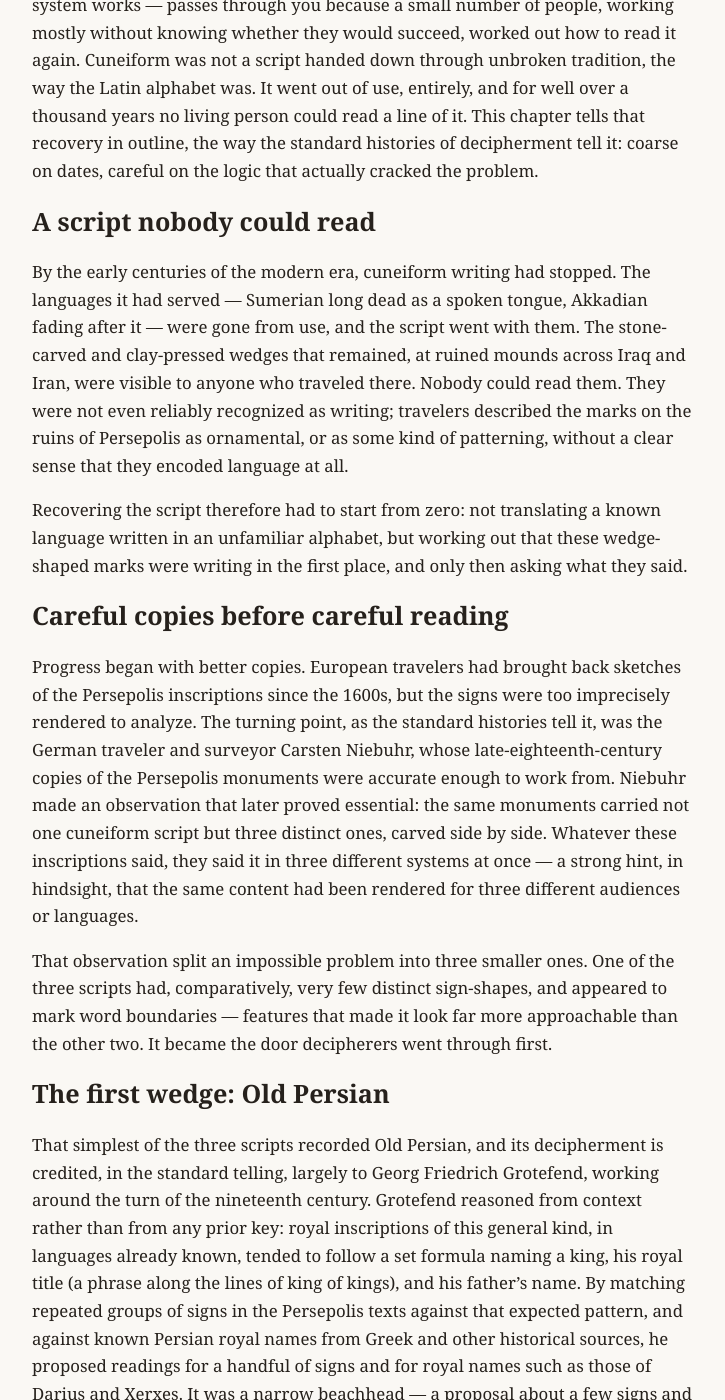
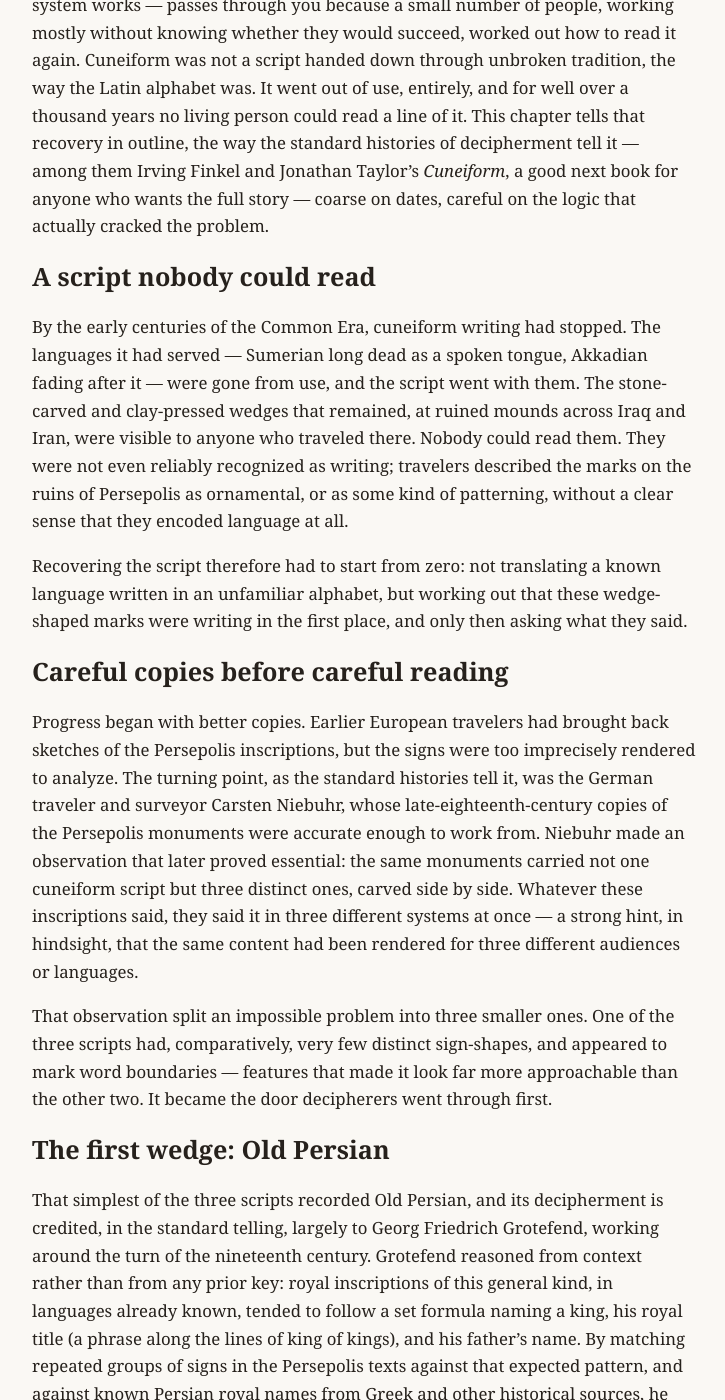
Before and after one commit to arvicco/nabu-edubba, a Jekyll site: the page built from site/cuneiform/101/09-decipherment.md, in a window 1280 px wide and 1400 px high, scrolled down 249 px. Shown: the whole window, without its empty margins (276-1001 px from the left). Built offline with Jekyll 4.4.1, drawn with Linux system fonts in a browser that asks for light colours; some of the changed text lies outside the part shown.

Commit message:
feat: chs. 07-09 — tablet house, many tongues, decipherment (M2-11..13)
Three delegated implementation-tier chapters, each reviewed. Ch. 07:
the e-dub-ba-a, Schooldays summarized with Kramer attribution,
curriculum/roles/lentil tablets, lexical lists as proto-dictionaries,
colophons and libraries (review fixes: over-assertive etymology
softened, workaround links to wrong targets unlinked, ch. 08/09
reference corrected). Ch. 08: the three-millennia arc in coarse
standard periods, one-script-many-languages mechanics tied to ch. 03
polyvalency, adapters + Ugaritic/Old Persian special cases, catalog
bridge (accepted as-is). Ch. 09: decipherment within the given
factual anchors, mandatory top-tier fact review passed (fixes:
Common-Era phrasing, closing link). TOC rows linked.

Co-Authored-By: Claude Fable 5 <noreply@anthropic.com>

```diff
--- a/site/cuneiform/101/09-decipherment.md
+++ b/site/cuneiform/101/09-decipherment.md
@@ -24,12 +24,13 @@ handed down through unbroken tradition, the way the Latin alphabet
 was. It went out of use, entirely, and for well over a thousand years
 no living person could read a line of it. This chapter tells that
 recovery in outline, the way the standard histories of decipherment
-tell it: coarse on dates, careful on the logic that actually cracked
-the problem.
+tell it — among them Irving Finkel and Jonathan Taylor's *Cuneiform*,
+a good next book for anyone who wants the full story — coarse on
+dates, careful on the logic that actually cracked the problem.
 
 ## A script nobody could read
 
-By the early centuries of the modern era, cuneiform writing had
+By the early centuries of the Common Era, cuneiform writing had
 stopped. The languages it had served — Sumerian long dead as a
 spoken tongue, Akkadian fading after it — were gone from use, and the
 script went with them. The stone-carved and clay-pressed wedges that
@@ -46,9 +47,9 @@ place, and only then asking what they said.
 
 ## Careful copies before careful reading
 
-Progress began with better copies. European travelers had brought
-back sketches of the Persepolis inscriptions since the 1600s, but the
-signs were too imprecisely rendered to analyze. The turning point,
+Progress began with better copies. Earlier European travelers had
+brought back sketches of the Persepolis inscriptions, but the signs
+were too imprecisely rendered to analyze. The turning point,
 as the standard histories tell it, was the German traveler and
 surveyor Carsten Niebuhr, whose late-eighteenth-century copies of the
 Persepolis monuments were accurate enough to work from. Niebuhr made
@@ -77,8 +78,8 @@ known, tended to follow a set formula naming a king, his royal title
 By matching repeated groups of signs in the Persepolis texts against
 that expected pattern, and against known Persian royal names from
 Greek and other historical sources, he proposed readings for a
-handful of signs and for royal names such as those of Darius and
-Xerxes. It was a narrow beachhead — a proposal about a few signs and
+handful of signs and for royal names such as that of Darius. It was
+a narrow beachhead — a proposal about a few signs and
 a few words, not a working knowledge of the language — but it held
 up, and later scholars, above all Henry Rawlinson, extended it into a
 far fuller reading of Old Persian cuneiform over the following
@@ -168,10 +169,10 @@ The earliest phase of the script, the proto-cuneiform of the fourth
 millennium BCE touched on in earlier chapters, still resists reading
 as language in any full sense — its earliest tablets can often be
 counted and categorized, but not read the way a sentence is read.
-Sumerian grammar and phonology, despite a century and a half of study
-built on those bilingual lists, still carry real points of scholarly
-disagreement — how certain forms worked, how the language actually
-sounded, are not closed questions. And the practical arithmetic is
+Sumerian grammar and phonology, despite long study built on those
+bilingual lists, still carry real points of scholarly disagreement —
+how certain forms worked, how the language actually sounded, are not
+closed questions. And the practical arithmetic is
 stark: hundreds of thousands of cuneiform tablets survive, museum
 collections still hold large numbers never transliterated, and the
 world's working cuneiformists number only in the hundreds. New texts
@@ -183,5 +184,5 @@ field, more scarce than the tablets themselves. Every reader this
 course trains, however modestly, is a small answer to a real and
 current shortage, not just an exercise in history.
 
-*Next: [the reference](../) — every sign taught, every convention
-used, gathered in one place.*
+*Next: the reference — every sign taught, every convention used,
+gathered in one place.*
```
Also changed, not shown: site/cuneiform/101/07-the-tablet-house.md (+11 -14 lines), site/cuneiform/101/08-one-script-many-tongues.md (+14 -18 lines), site/cuneiform/101/index.md (+3 -3 lines).
